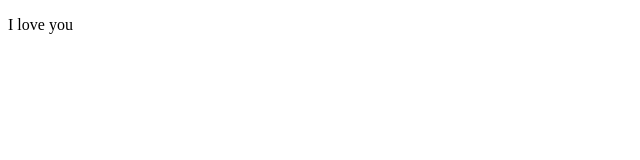
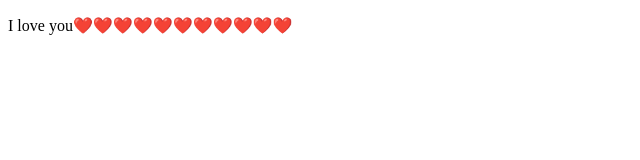
Before and after one commit to elviskc/Elvis-kc, a plain HTML site: page try.html in a window 1280 px wide. Shown: the whole page, without its empty margins (0-640 px from the left). Drawn offline with Linux system fonts and the light colour scheme.

Commit message:
Update try.html

```diff
--- a/try.html
+++ b/try.html
@@ -6,6 +6,6 @@
     <title>Document</title>
 </head>
 <body>
-    <p>I love you</p>
+    <p>I love you❤️❤️❤️❤️❤️❤️❤️❤️❤️❤️❤️</p>
 </body>
 </html>
```
